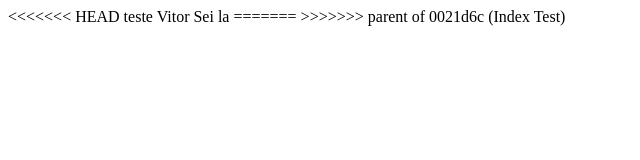
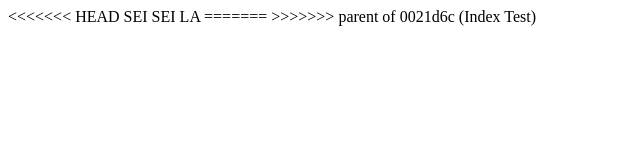
Before and after one commit to fergrenteski/FrontEnd_Mentor-QRCode, a plain HTML site: page index.html in a window 1280 px wide. Shown: the whole page, without its empty margins (0-640 px from the left). Drawn offline with Linux system fonts and the light colour scheme.

Commit message:
Update index.html

```diff
--- a/index.html
+++ b/index.html
@@ -7,9 +7,7 @@
     <title>Document</title>
 </head>
 <body>
-    teste
-    Vitor
-    Sei la
+    SEI <LAbel>SEI LA</LAbel>
 </body>
 </html>
 =======
```
